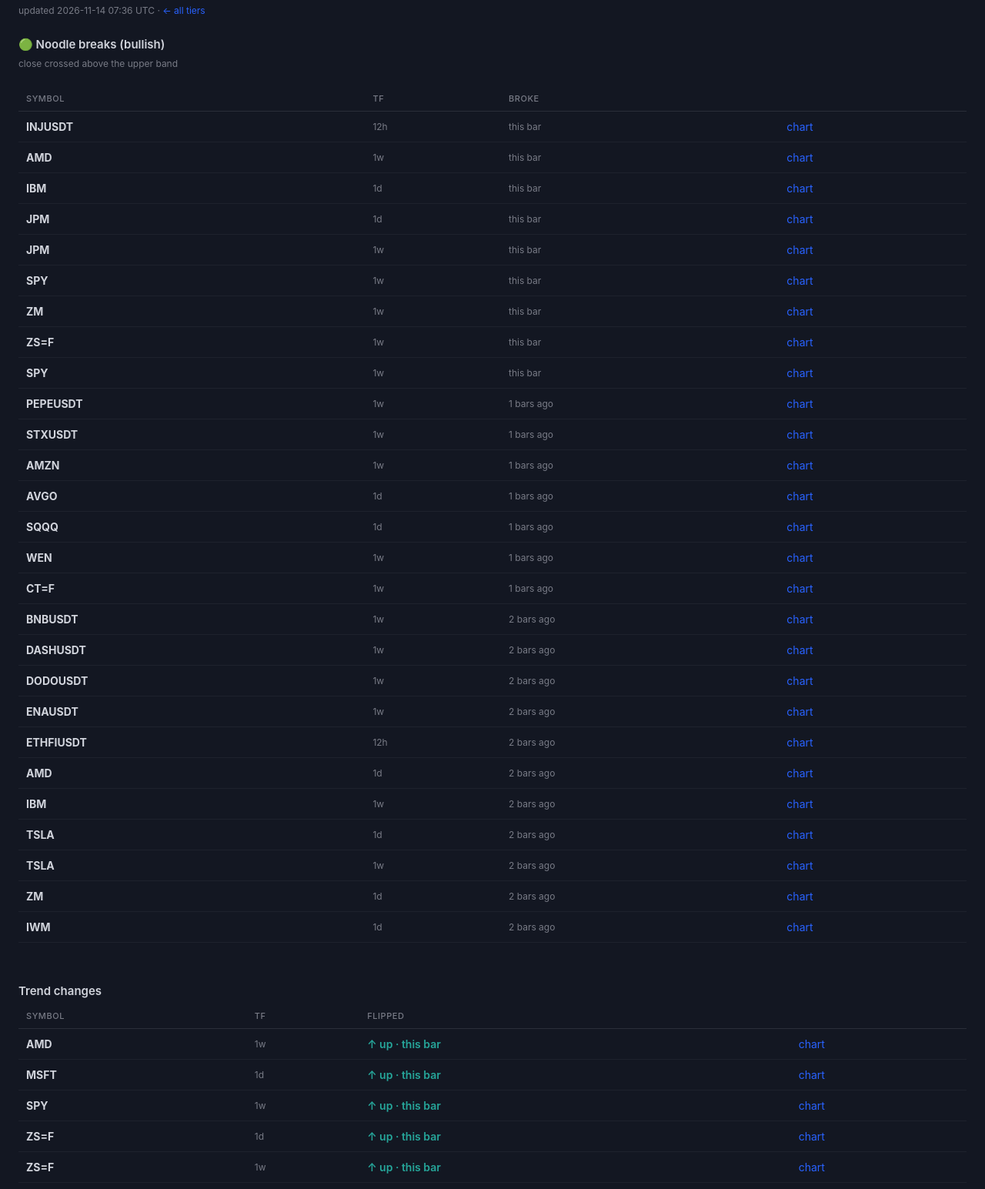
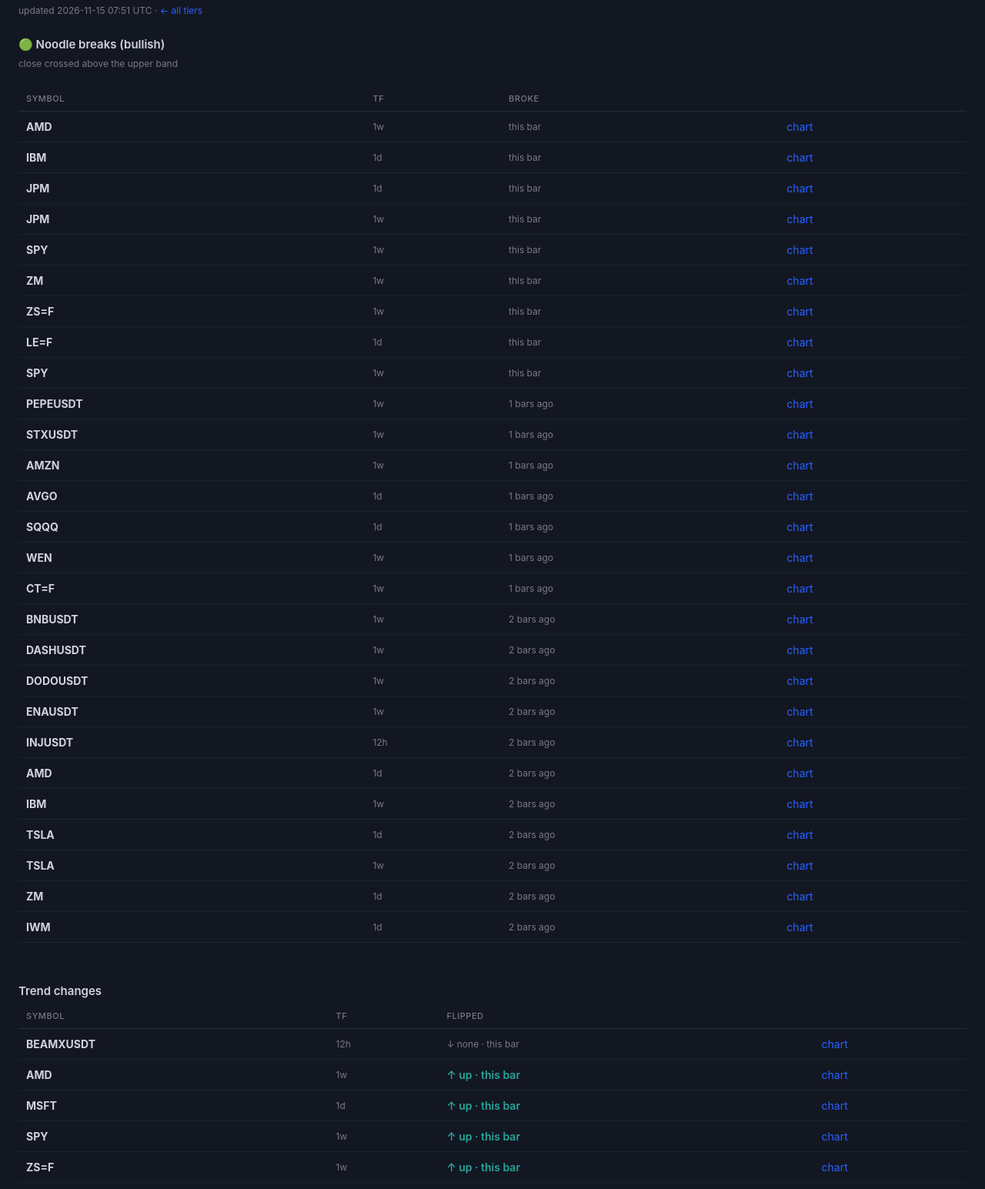
Before and after one commit to Saxmarinio/setup-scanner, a plain HTML site: page docs/signals.html in a window 1280 px wide. Shown: the part 50-1595 px from the top of the page at 77% size. Drawn offline with Linux system fonts and the light colour scheme.

Commit message:
scan signals 2026-11-15_07:51

```diff
--- a/docs/signals.html
+++ b/docs/signals.html
@@ -31,10 +31,9 @@ a{color:#2962ff;text-decoration:none}
 .tna{background:transparent;color:#3a3f4b}
 </style>
 <h1>Signals feed</h1>
-<div class=sub>updated 2026-11-14 07:36 UTC &middot; <a href='scans.html'>&larr; all tiers</a></div>
+<div class=sub>updated 2026-11-15 07:51 UTC &middot; <a href='scans.html'>&larr; all tiers</a></div>
 <h2>&#128994; Noodle breaks (bullish)</h2><div class=sub>close crossed above the upper band</div>
 <div style='overflow-x:auto'><table><tr><th>symbol</th><th>tf</th><th>broke</th><th></th></tr>
-<tr><td><b>INJUSDT</b></td><td class=n>12h</td><td class=n>this bar</td><td><a href='https://www.tradingview.com/chart/?symbol=BINANCE:INJUSDT&interval=D' target=_blank>chart</a></td></tr>
 <tr><td><b>AMD</b></td><td class=n>1w</td><td class=n>this bar</td><td><a href='https://www.tradingview.com/chart/?symbol=AMD&interval=D' target=_blank>chart</a></td></tr>
 <tr><td><b>IBM</b></td><td class=n>1d</td><td class=n>this bar</td><td><a href='https://www.tradingview.com/chart/?symbol=IBM&interval=D' target=_blank>chart</a></td></tr>
 <tr><td><b>JPM</b></td><td class=n>1d</td><td class=n>this bar</td><td><a href='https://www.tradingview.com/chart/?symbol=JPM&interval=D' target=_blank>chart</a></td></tr>
@@ -42,6 +41,7 @@ a{color:#2962ff;text-decoration:none}
 <tr><td><b>SPY</b></td><td class=n>1w</td><td class=n>this bar</td><td><a href='https://www.tradingview.com/chart/?symbol=SPY&interval=D' target=_blank>chart</a></td></tr>
 <tr><td><b>ZM</b></td><td class=n>1w</td><td class=n>this bar</td><td><a href='https://www.tradingview.com/chart/?symbol=ZM&interval=D' target=_blank>chart</a></td></tr>
 <tr><td><b>ZS=F</b></td><td class=n>1w</td><td class=n>this bar</td><td><a href='https://www.tradingview.com/chart/?symbol=CBOT:ZS1!&interval=D' target=_blank>chart</a></td></tr>
+<tr><td><b>LE=F</b></td><td class=n>1d</td><td class=n>this bar</td><td><a href='https://www.tradingview.com/chart/?symbol=CME:LE1!&interval=D' target=_blank>chart</a></td></tr>
 <tr><td><b>SPY</b></td><td class=n>1w</td><td class=n>this bar</td><td><a href='https://www.tradingview.com/chart/?symbol=SPY&interval=D' target=_blank>chart</a></td></tr>
 <tr><td><b>PEPEUSDT</b></td><td class=n>1w</td><td class=n>1 bars ago</td><td><a href='https://www.tradingview.com/chart/?symbol=BINANCE:PEPEUSDT&interval=D' target=_blank>chart</a></td></tr>
 <tr><td><b>STXUSDT</b></td><td class=n>1w</td><td class=n>1 bars ago</td><td><a href='https://www.tradingview.com/chart/?symbol=BINANCE:STXUSDT&interval=D' target=_blank>chart</a></td></tr>
@@ -54,7 +54,7 @@ a{color:#2962ff;text-decoration:none}
 <tr><td><b>DASHUSDT</b></td><td class=n>1w</td><td class=n>2 bars ago</td><td><a href='https://www.tradingview.com/chart/?symbol=BINANCE:DASHUSDT&interval=D' target=_blank>chart</a></td></tr>
 <tr><td><b>DODOUSDT</b></td><td class=n>1w</td><td class=n>2 bars ago</td><td><a href='https://www.tradingview.com/chart/?symbol=BINANCE:DODOUSDT&interval=D' target=_blank>chart</a></td></tr>
 <tr><td><b>ENAUSDT</b></td><td class=n>1w</td><td class=n>2 bars ago</td><td><a href='https://www.tradingview.com/chart/?symbol=BINANCE:ENAUSDT&interval=D' target=_blank>chart</a></td></tr>
-<tr><td><b>ETHFIUSDT</b></td><td class=n>12h</td><td class=n>2 bars ago</td><td><a href='https://www.tradingview.com/chart/?symbol=BINANCE:ETHFIUSDT&interval=D' target=_blank>chart</a></td></tr>
+<tr><td><b>INJUSDT</b></td><td class=n>12h</td><td class=n>2 bars ago</td><td><a href='https://www.tradingview.com/chart/?symbol=BINANCE:INJUSDT&interval=D' target=_blank>chart</a></td></tr>
 <tr><td><b>AMD</b></td><td class=n>1d</td><td class=n>2 bars ago</td><td><a href='https://www.tradingview.com/chart/?symbol=AMD&interval=D' target=_blank>chart</a></td></tr>
 <tr><td><b>IBM</b></td><td class=n>1w</td><td class=n>2 bars ago</td><td><a href='https://www.tradingview.com/chart/?symbol=IBM&interval=D' target=_blank>chart</a></td></tr>
 <tr><td><b>TSLA</b></td><td class=n>1d</td><td class=n>2 bars ago</td><td><a href='https://www.tradingview.com/chart/?symbol=TSLA&interval=D' target=_blank>chart</a></td></tr>
@@ -64,10 +64,10 @@ a{color:#2962ff;text-decoration:none}
 </table></div>
 <h2>Trend changes</h2>
 <div style='overflow-x:auto'><table><tr><th>symbol</th><th>tf</th><th>flipped</th><th></th></tr>
+<tr><td><b>BEAMXUSDT</b></td><td class=n>12h</td><td class='n'>&darr; none &middot; this bar</td><td><a href='https://www.tradingview.com/chart/?symbol=BINANCE:BEAMXUSDT&interval=D' target=_blank>chart</a></td></tr>
 <tr><td><b>AMD</b></td><td class=n>1w</td><td class='dg'>&uarr; up &middot; this bar</td><td><a href='https://www.tradingview.com/chart/?symbol=AMD&interval=D' target=_blank>chart</a></td></tr>
 <tr><td><b>MSFT</b></td><td class=n>1d</td><td class='dg'>&uarr; up &middot; this bar</td><td><a href='https://www.tradingview.com/chart/?symbol=MSFT&interval=D' target=_blank>chart</a></td></tr>
 <tr><td><b>SPY</b></td><td class=n>1w</td><td class='dg'>&uarr; up &middot; this bar</td><td><a href='https://www.tradingview.com/chart/?symbol=SPY&interval=D' target=_blank>chart</a></td></tr>
-<tr><td><b>ZS=F</b></td><td class=n>1d</td><td class='dg'>&uarr; up &middot; this bar</td><td><a href='https://www.tradingview.com/chart/?symbol=CBOT:ZS1!&interval=D' target=_blank>chart</a></td></tr>
 <tr><td><b>ZS=F</b></td><td class=n>1w</td><td class='dg'>&uarr; up &middot; this bar</td><td><a href='https://www.tradingview.com/chart/?symbol=CBOT:ZS1!&interval=D' target=_blank>chart</a></td></tr>
 <tr><td><b>CT=F</b></td><td class=n>1w</td><td class='dg'>&uarr; up &middot; this bar</td><td><a href='https://www.tradingview.com/chart/?symbol=ICEUS:CT1!&interval=D' target=_blank>chart</a></td></tr>
 <tr><td><b>SPY</b></td><td class=n>1w</td><td class='dg'>&uarr; up &middot; this bar</td><td><a href='https://www.tradingview.com/chart/?symbol=SPY&interval=D' target=_blank>chart</a></td></tr>
--- a/docs/status.json
+++ b/docs/status.json
@@ -36,7 +36,7 @@
   "bottoming": 0
  },
  "S": {
-  "ts": "2026-11-14 07:36 UTC",
+  "ts": "2026-11-15 07:51 UTC",
   "breaks": 27,
   "flips": 25,
   "touches": 58
```
Also changed, not shown: docs/scans.html (+2 -2 lines).
